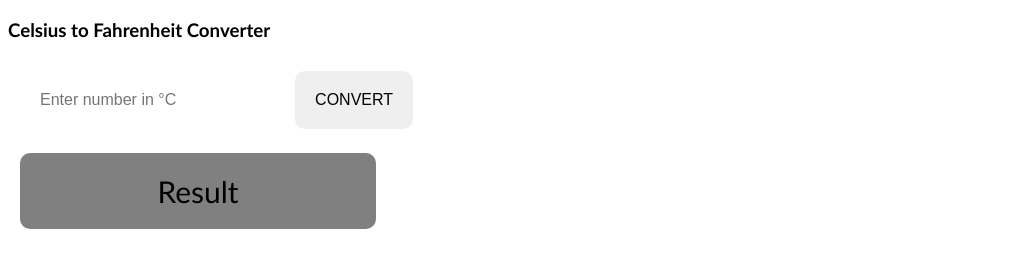
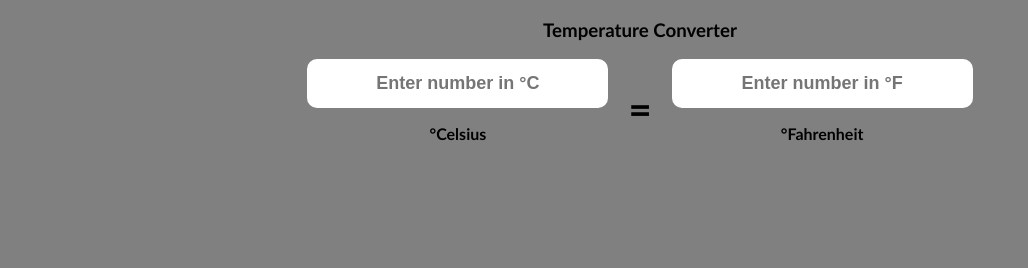
Before and after one commit to rjsaguino/temperature-converter, a plain HTML site: page index.html in a window 1280 px wide. Shown: the whole page, without its empty margins (0-1028 px from the left). Drawn offline with Linux system fonts and the light colour scheme.

Commit message:
version 2.0

```diff
--- a/index.html
+++ b/index.html
@@ -8,10 +8,17 @@
     <link rel="stylesheet" href="style.css" />
   </head>
   <body>
-    <h3>Celsius to Fahrenheit Converter</h3>
-    <input id="celsius" type="text" placeholder="Enter number in °C" />
-    <button class="convert-button" onclick="convert()">CONVERT</button>
-    <div id="result">Result</div>
+    <h3>Temperature Converter</h3>
+    <div id="container">
+      <div class="left">
+        <input class="input-box" id="celsius" type="text" placeholder="Enter number in °C" />
+        <p>°Celsius</p>
+      </div>
+      <p class="equal-sign">=</p>
+      <div class="right">
+        <input  class="input-box" id="fahrenheit" type="text" placeholder="Enter number in °F" />
+        <p>°Fahrenheit</p>
+      </div>
     <script src="script.js"></script>
   </body>
 </html>
--- a/script.js
+++ b/script.js
@@ -1,8 +1,11 @@
-const convert = () => {
-  let celsius = document.getElementById("celsius");
-  let fahrenheit = celsius.value * (9 / 5) + 32;
-  let resultBox = document.querySelector("#result");
-  resultBox.innerHTML =
-    celsius.value + " °C = " + fahrenheit.toFixed(2) + " °F";
-  celsius.value = null;
-};
+const celsius = document.getElementById("celsius");
+celsius.addEventListener("input", () => {
+  let x = celsius.value * (9 / 5) + 32;
+  document.getElementById("fahrenheit").value = Math.round(x * 100) / 100;
+});
+
+const fahrenheit = document.getElementById("fahrenheit");
+fahrenheit.addEventListener("input", () => {
+  let x = (fahrenheit.value - 32) * (5 / 9);
+  document.getElementById("celsius").value = Math.round(x * 100) / 100;
+});
--- a/style.css
+++ b/style.css
@@ -1,45 +1,34 @@
 body {
   font-family: "Gill Sans", "Gill Sans MT", Calibri, "Trebuchet MS", sans-serif;
+  text-align: center;
+  background-color: gray;
+  font-weight: bold;
 }
-#result {
-  font-size: 30px;
+#container {
   border: none;
-  border-radius: 10px;
-  padding: 20px;
-  margin: 12px;
-  width: 25%;
   display: flex;
-  align-items: center;
   justify-content: center;
-  background-color: gray;
+  align-content: center;
+  margin: 10px;
 }
-#result:active {
-  border: solid 1px black;
-}
-.convert-button,
-#celsius {
-  font-size: 16px;
-  padding: 20px;
+.input-box {
   cursor: pointer;
+  padding: 14px 30px;
+  text-align: center;
+  margin: 0 20px;
   border-radius: 10px;
   border: none;
-  margin: 12px;
+  font-size: 18px;
+  font-weight: bold;
+}
+.input-box:focus {
   outline: none;
+  box-shadow: 5px 5px 25px black;
+  background: none;
 }
-.convert-button:active {
-  background-color: gray;
-  color: white;
-  transition: 1s;
+.equal-sign {
+  padding: 0;
+  margin: 0;
+  font-size: 40px;
+  align-self: center;
 }
-.convert-button:hover {
-  transition: 0.8s;
-  font-weight: bold;
-  box-shadow: 1px 1px 5px gray;
-  transition: 0.6s;
-}
-#celsius:hover,
-#celsius:focus {
-  box-shadow: 5px 5px 5px gray;
-  background-color: beige;
-  transition: 0.6s;
-}
```
